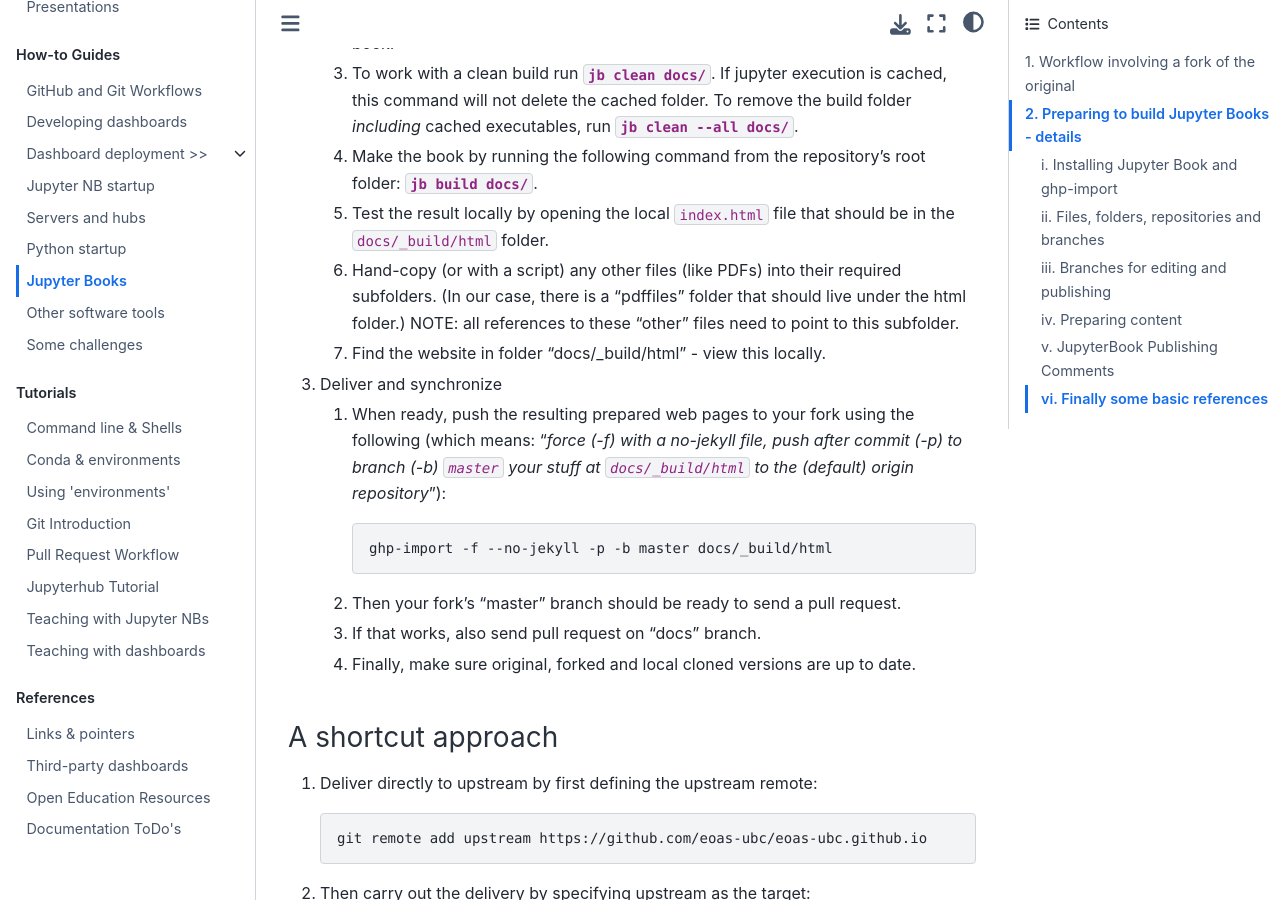
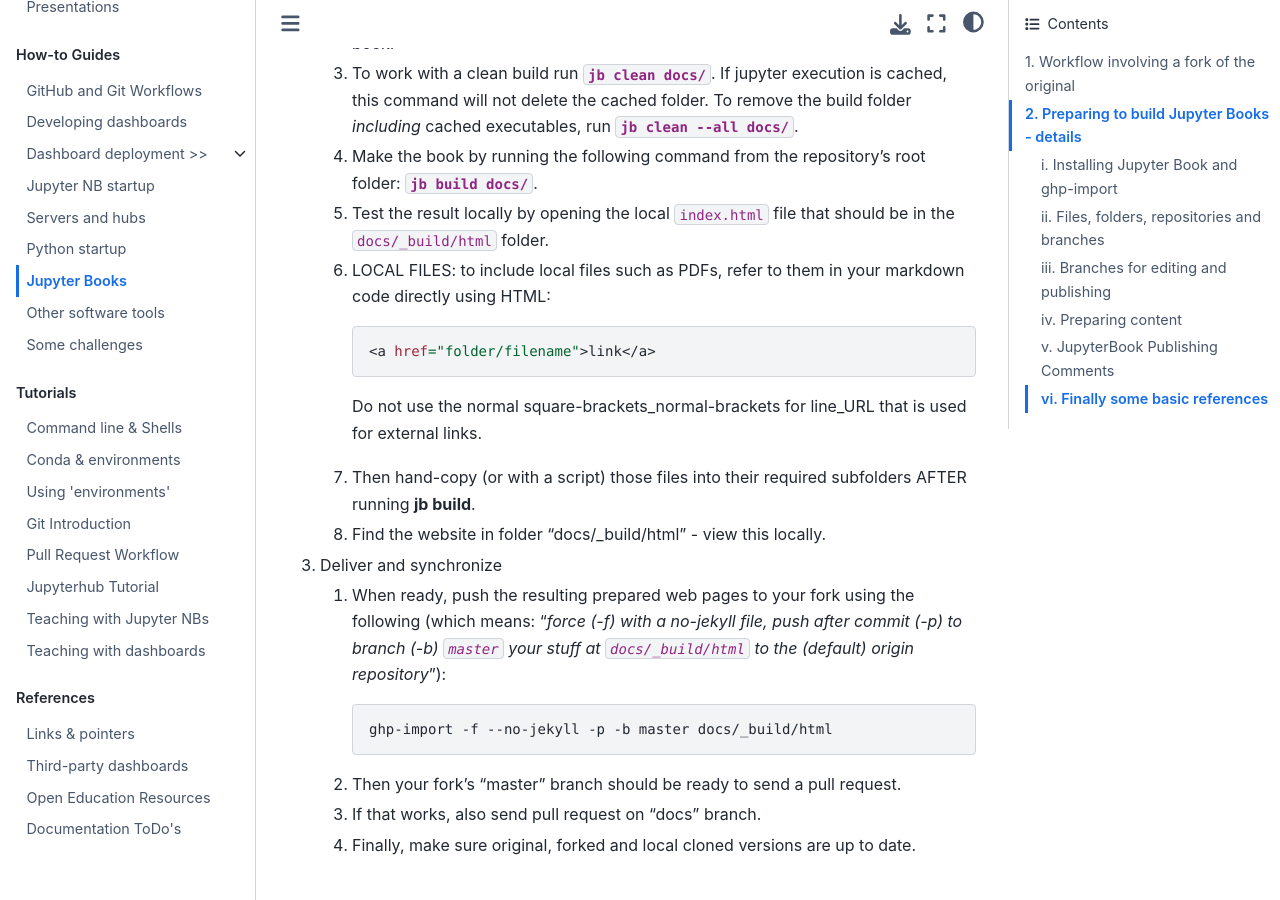
Before and after one commit to eoas-ubc/eoas-ubc.github.io, a Jupyter Book: the page built from docs/jupyterbooks.md, in a window 1280 px wide and 900 px high, scrolled down 1083 px. Built offline with Jupyter Book 1.0.4 settings and Sphinx 7.4.7 and the Sphinx Book theme 1.1.4, drawn with Linux system fonts in a browser that asks for light colours; some of the changed text lies outside the part shown.

Commit message:
small edits to date

````diff
--- a/docs/jupyterbooks.md
+++ b/docs/jupyterbooks.md
@@ -28,8 +28,13 @@ In this project's documentation [repository](https://github.com/eoas-ubc/eoas-ub
    3. To work with a clean build run **`jb clean docs/`**. If jupyter execution is cached, this command will not delete the cached folder. To remove the build folder _including_ cached executables, run **`jb clean --all docs/`**.
    4. Make the book by running the following command from the repository's root folder: **`jb build docs/`**.
    5. Test the result locally by opening the local `index.html` file that should be in the `docs/_build/html` folder.
-   6. Hand-copy (or with a script) any other files (like PDFs) into their required subfolders. (In our case, there is a "pdffiles" folder that should live under the html folder.) NOTE: all references to these "other" files need to point to this subfolder.
-   7. Find the website in folder "docs/_build/html" - view this locally.
+   6. LOCAL FILES: to include local files such as PDFs, refer to them in your markdown code directly using HTML:
+      ```bash
+      <a href="folder/filename">link</a>
+      ```
+      Do not use the normal square-brackets_normal-brackets for line_URL that is used for external links.
+   7. Then hand-copy (or with a script) those files into their required subfolders AFTER running **jb build**.
+   8. Find the website in folder "docs/_build/html" - view this locally.
 
 3. Deliver and synchronize
    1. When ready, push the resulting prepared web pages to your fork using the following (which means: "_force (-f) with a no-jekyll file, push after commit (-p) to branch (-b) `master` your stuff at `docs/_build/html` to the (default) origin repository_"):
@@ -99,6 +104,13 @@ Put Markdown files for each page, and the `_config.yml` and `_toc.yml` files in
 
 **Non-Markdown content** like PDF files, images, etc. need to be managed by keeping them in suitable folders (eg. `\assets`). They will be copied into corresponding locations after building the HTML.
 
+Link to **local files** such as PDFs by refering to them in your markdown code directly using HTML:
+
+```bash
+<a href="folder/filename">link</a>
+```
+Do not use the normal square-brackets_normal-brackets for line_URL that is used for external links. These files need to be hand copied into the appropriate folder as explained in the section _Editing, building, and checking results before publishing_ above.
+
 For **images**, a choice of syntaxes is available for [including images](https://jupyterbook.org/content/figures.html). Some syntax options explained there are more versatile that others, so use trial and error to ensure your images appear as expected. For example, this inline HTML approach below doesn't seem to keep track of image locations properly:
 
 ```bash
````
Also changed, not shown: docs/project-outline.md (+1 -1 lines).
